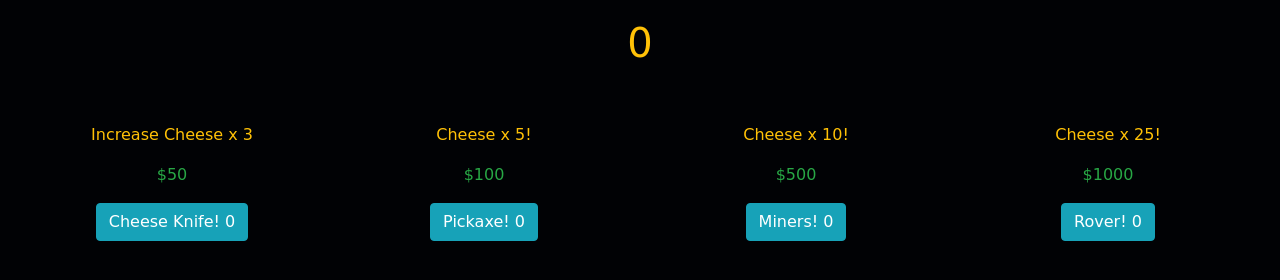
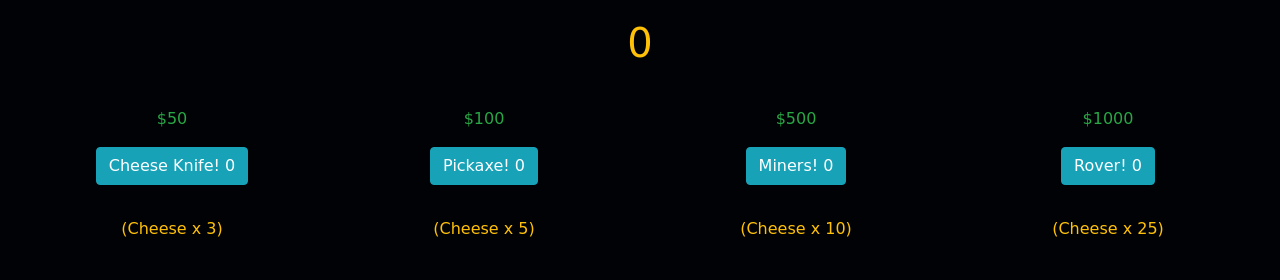
Before and after one commit to AlexMuir138/checkpoint-2, a plain HTML site: page index.html in a window 1280 px wide. Shown: the part 468-748 px from the top of the page. Drawn offline with nearby package versions, Linux system fonts and the light colour scheme; a web font is replaced by a local one.

Commit message:
arrangement

```diff
--- a/index.html
+++ b/index.html
@@ -9,6 +9,7 @@
   <link rel="stylesheet" href="https://stackpath.bootstrapcdn.com/bootstrap/4.3.1/css/bootstrap.min.css"
     integrity="sha384-ggOyR0iXCbMQv3Xipma34MD+dH/1fQ784/j6cY/iJTQUOhcWr7x9JvoRxT2MZw1T" crossorigin="anonymous">
   <link href="https://fonts.googleapis.com/css2?family=Goblin+One&display=swap" rel="stylesheet">
+  <link rel="stylesheet" href="//cdn.materialdesignicons.com/5.4.55/css/materialdesignicons.min.css">
   <link rel="stylesheet" href="style.css">
 </head>
 
@@ -64,39 +65,39 @@
 
             <div class="col-3 d-flex justify-content-center align-items-center flex-column text-warning">
 
-              <div class="m-3">Increase Cheese x 3</div>
               <div class="text-success">$<span id="knife-price">--</span></div>
 
               <div>
                 <button class="btn btn-info m-3" onclick="buyCheeseKnife()">Cheese Knife! <span id="buy-knife">--</span></button>
-                </div>
+              </div>
+              <div class="m-3">(Cheese x 3)</div>
 
               </div>
 
               <div class="col-3 d-flex justify-content-center align-items-center flex-column text-warning">
 
-                <div class="m-3"> Cheese x 5!</div>
                 <div class="text-success">$<span id="pickaxe-price">--</span></div>
+                <button class="btn btn-info m-3" onclick="buyPickaxe()">Pickaxe! <span id="buy-pickaxe">--</span></button>
+                <div class="m-3"> (Cheese x 5)</div>
 
-                <button class="btn btn-info m-3" onclick="buyPickaxe()">Pickaxe! <span id="buy-pickaxe">--</span></button>
 
 
               </div>
 
               <div class="col-3 d-flex justify-content-center align-items-center flex-column text-warning">
 
-                <div class="m-3"> Cheese x 10!</div>
                 <div class="text-success">$<span id="miners-price">--</span></div>
 
                 <button class="btn btn-info m-3" onclick="buyMiners()">Miners! <span id="buy-miners">--</span></button>
+                <div class="m-3"> (Cheese x 10)</div>
               </div>
 
               <div class="col-3 d-flex justify-content-center align-items-center flex-column text-warning">
 
-                <div class="m-3"> Cheese x 25!</div>
                 <div class="text-success">$<span id="rover-price"></span></div>
 
                 <button class="btn btn-info m-3" onclick="buyRover()">Rover! <span id="buy-rover">--</span></button>
+                <div class="m-3"> (Cheese x 25)</div>
 
 
               </div>
```
